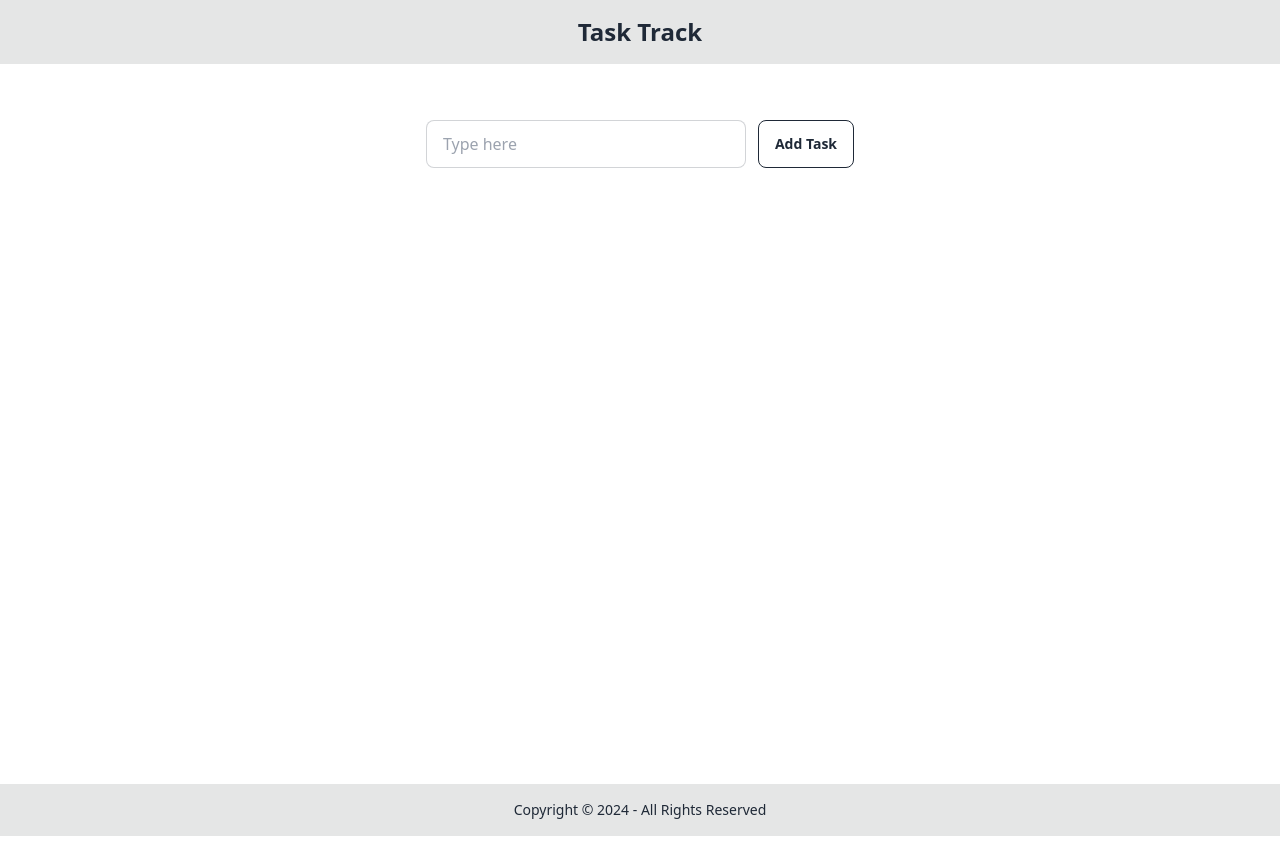
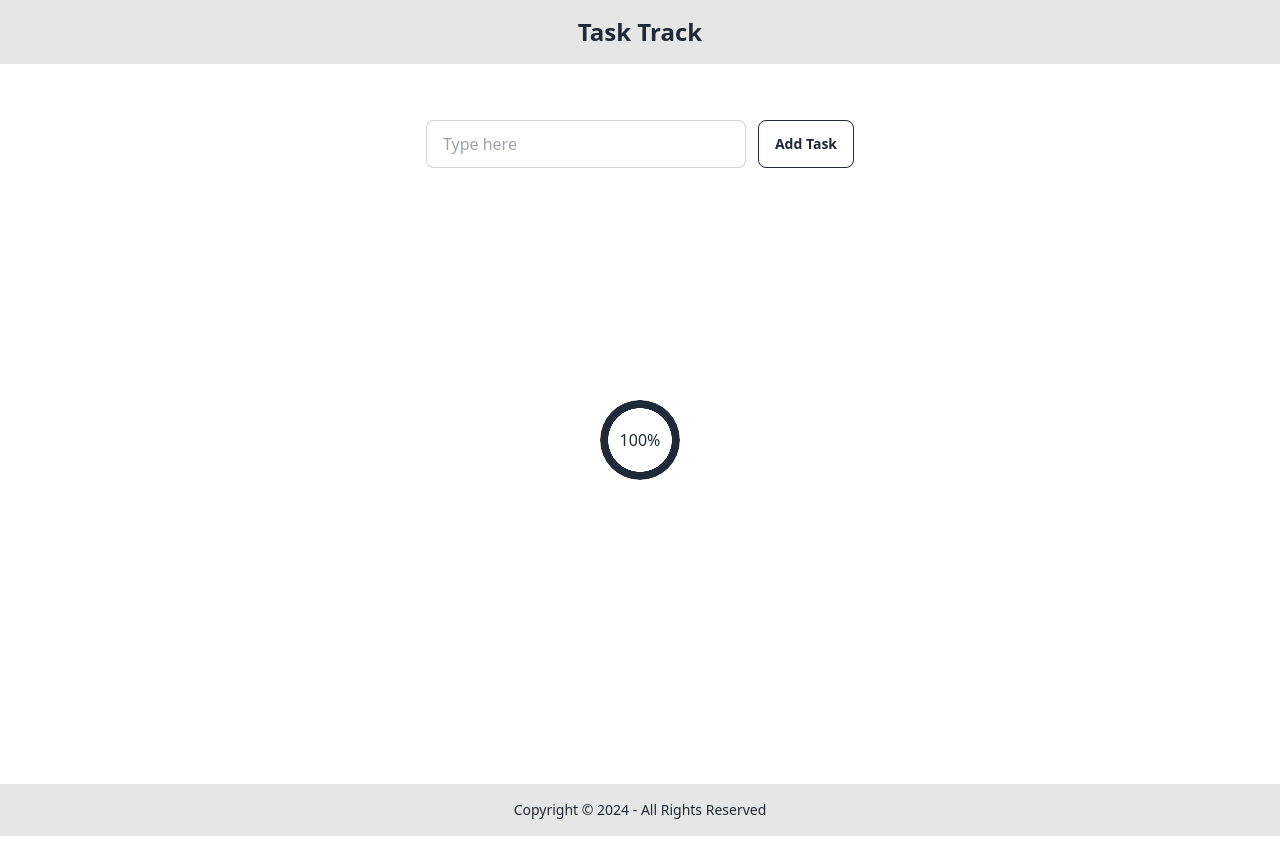
Before and after one commit to Farothtc/todo-next, a Next.js app: page / in a window 1280 px wide. Before the commit the page ends 836 px from the top, so only its background shows below. Built offline with nearby package versions, Linux system fonts and the light colour scheme.

Commit message:
Progress component added

```diff
--- a/src/app/page.jsx
+++ b/src/app/page.jsx
@@ -1,6 +1,8 @@
 "use client";
 import { Task } from "./components/Task";
-import { useState } from "react";
+import { useEffect, useState } from "react";
+import anime from "animejs/lib/anime.es.js";
+import Progress from "./components/Progress";
 
 export default function Home() {
   const [todoText, setTodoText] = useState("");
@@ -22,6 +24,17 @@ export default function Home() {
   const handleDelete = (id) => {
     setTasks((prevTasks) => prevTasks.filter((task) => task.id !== id));
   };
+
+  // useEffect(() => {
+  //   anime({
+  //     targets: ".main-all",
+  //     opacity: [0, 1], // Fade in
+  //     translateY: [0, 20], // Move up slightly
+  //     delay: anime.stagger(100), // Stagger each card by 100ms
+  //     duration: 500,
+  //     easing: "easeOutQuad",
+  //   });
+  // }, []);
 
   return (
     <>
@@ -58,6 +71,7 @@ export default function Home() {
               </div>
             </div>
           </div>
+          {tasks.length > 0 ? "" : <Progress />}
         </div>
       </main>
     </>
```
